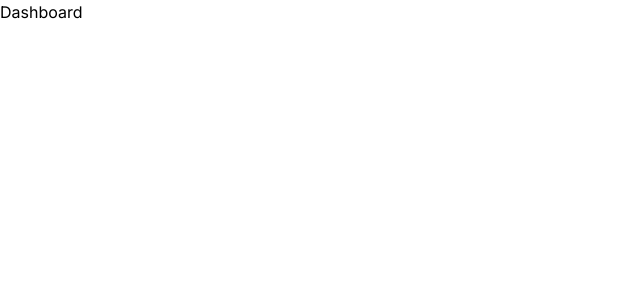
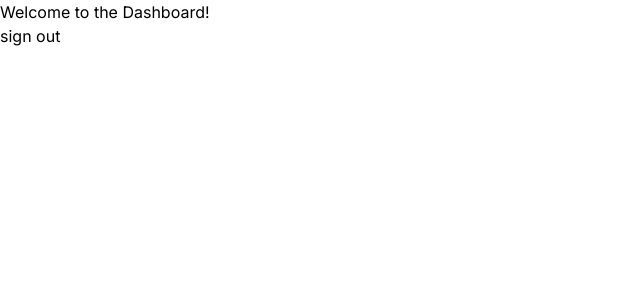
Before and after one commit to simrin3308/NextAuth, a Next.js app: page /dashboard in a window 1280 px wide. Shown: the top 300 px of the page, without its empty margins (0-640 px from the left). Built offline with nearby package versions, Linux system fonts and the light colour scheme; no server answers; sample sign-in values are in the browser's storage.

Commit message:
added dashboard and protect routes

```diff
--- a/app/(site)/dashboard/page.jsx
+++ b/app/(site)/dashboard/page.jsx
@@ -1,7 +1,37 @@
-import React from "react";
+"use client"
+import { signOut, useSession } from "next-auth/react";
+import { useRouter } from "next/navigation";
 
-const Dashboard = () => {
-  return <div>Dashboard</div>;
-};
+export default function Dashboard() {
+  const session = useSession();
+  const router = useRouter();
 
-export default Dashboard;
+  // if (loading) {
+  //   // Optional: Show a loading state while session is being fetched
+  //   return <div>Loading...</div>;
+  // }
+console.log(session);
+  if (session.status === "unauthenticated") {
+    // Redirect to the login page if user is not authenticated
+    router.push("/login");
+    return null;
+  }
+  if (session.status === "loading") {
+    // Redirect to the login page if user is not authenticated
+
+    return <h1>Loading</h1>
+  }
+
+  // Render the dashboard content if the user is authenticated
+  return (
+    <div>
+      <h1>Welcome to the Dashboard!</h1>
+      {/* Add your dashboard content here */}
+      <h1>
+        <button onClick={()=>signOut()}>
+          sign out
+        </button>
+      </h1>
+    </div>
+  );
+}
--- a/app/(site)/login/page.jsx
+++ b/app/(site)/login/page.jsx
@@ -7,11 +7,18 @@ import { useRouter } from "next/navigation";
 import { toast } from "react-hot-toast";
 
 export default function Login() {
+  const session = useSession()
+    const router = useRouter()
   const [data, setData] = useState({
     email: "",
     password: "",
   });
+  useEffect(() => {
+    if (session?.status === 'authenticated') {
+       router.push('/dashboard')
+    }
 
+})
   const loginUser = async (e) => {
     e.preventDefault();
     signIn("credentials", {
--- a/app/api/auth/[...nextauth]/route.jsx
+++ b/app/api/auth/[...nextauth]/route.jsx
@@ -61,6 +61,7 @@ export const authOptions = {
       },
     }),
   ],
+
   secret: process.env.SECRET,
   session: {
     strategy: "jwt",
```
